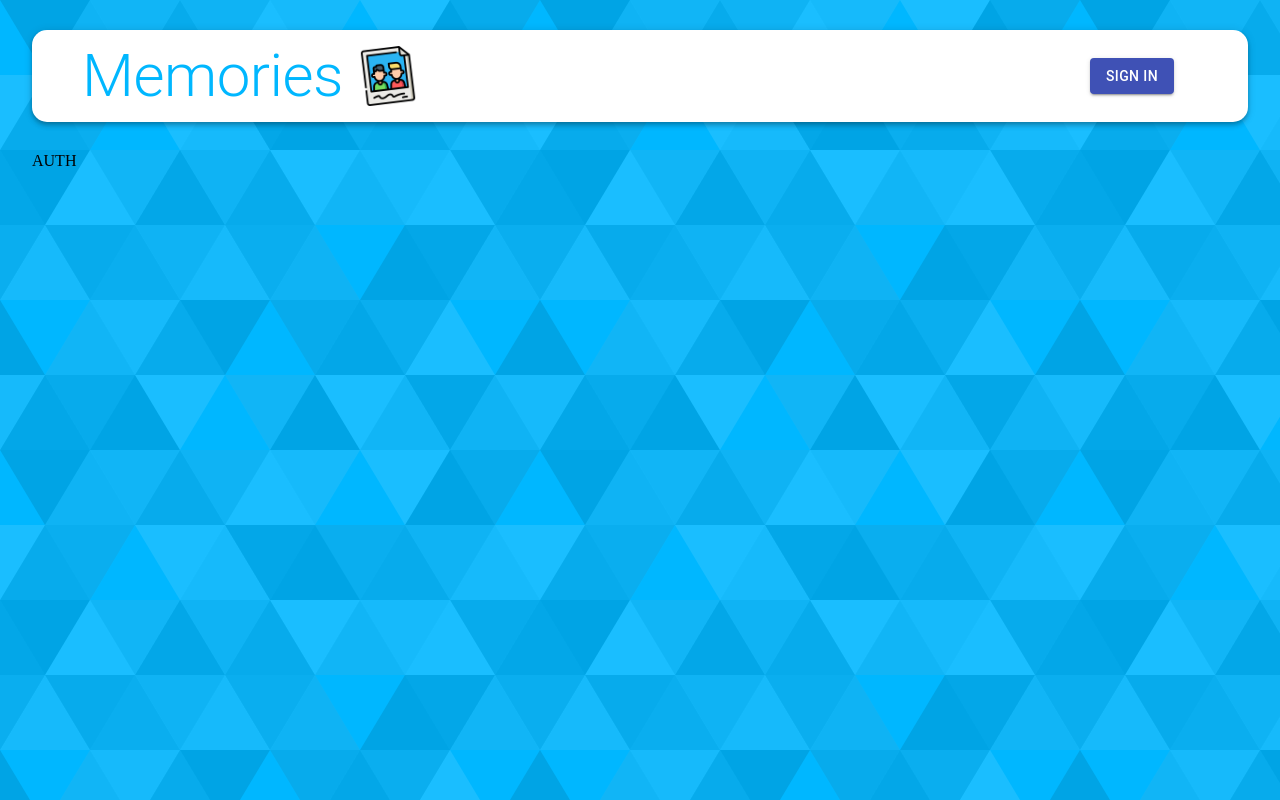
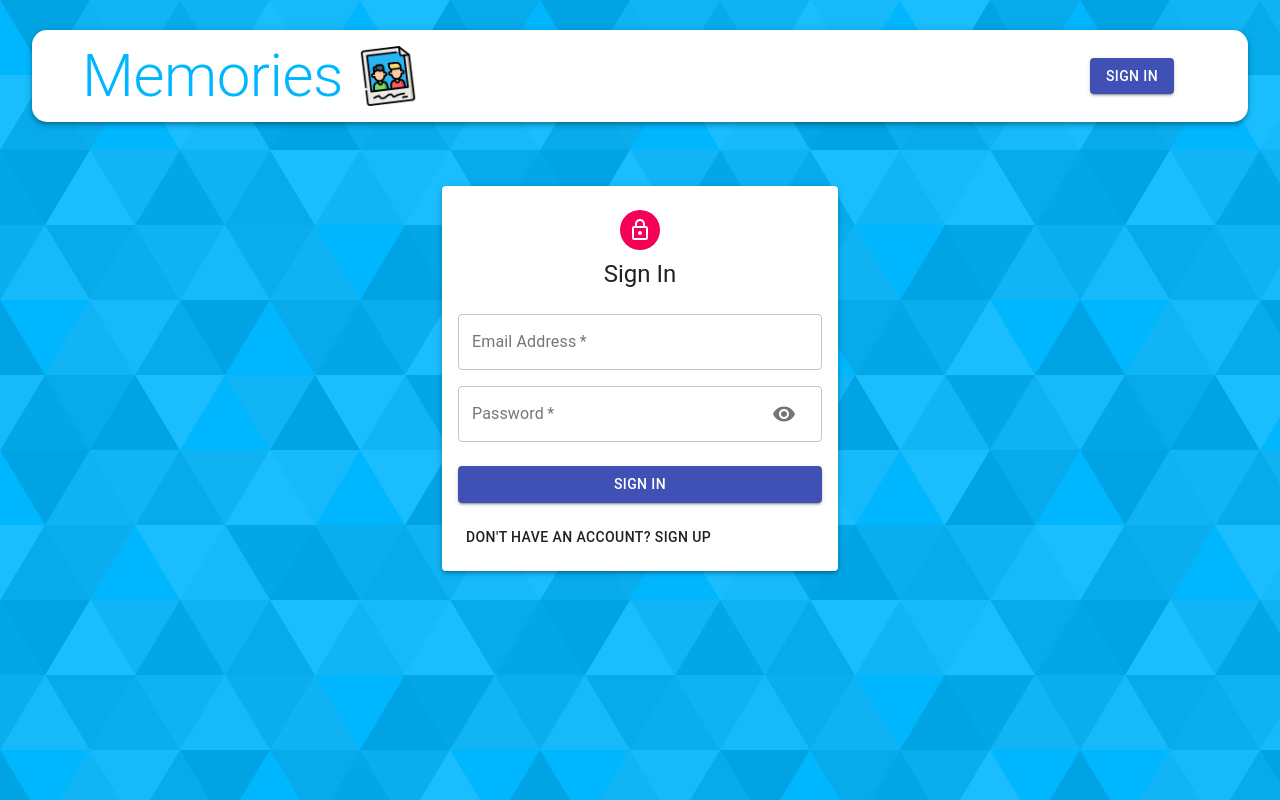
Before and after one commit to AshishMhrzn10/MERN-memories-JS-mastery-, a React (Create React App) app in the folder client/: page /auth in a window 1280 px wide. Built offline with nearby package versions, Linux system fonts and the light colour scheme.

Commit message:
Auth form done

```diff
--- a/client/src/components/Auth/Auth.js
+++ b/client/src/components/Auth/Auth.js
@@ -1,11 +1,61 @@
-import React from 'react';
+import React, { useState } from 'react';
+import { Avatar, Button, Paper, Grid, Typography, Container, TextField } from '@material-ui/core';
+import useStyles from './styles';
+import LockOutlinedIcon from '@material-ui/icons/LockOutlined';
+import Input from './Input';
 
 const Auth = () => {
-    const state = null;
+    const classes = useStyles();
+    const [showPassword, setShowPassword] = useState(false);
+    const [isSignup, setIsSignup] = useState(false);
+
+    const handleShowPassword = () => setShowPassword((prevShowPassword) => !prevShowPassword);
+
+    const handleSubmit = () => {
+
+    };
+
+    const handleChange = () => {
+
+    };
+
+    const switchMode = () => {
+        setIsSignup((prevIsSignup) => !prevIsSignup);
+        handleShowPassword(false);
+    };
+
     return (
-        <div>
-            AUTH
-        </div>
+        <Container component="main" maxWidth="xs">
+            <Paper className={classes.paper} elevation={3}>
+                <Avatar className={classes.avatar}>
+                    <LockOutlinedIcon />
+                </Avatar>
+                <Typography variant="h5">{isSignup ? 'Sign Up' : 'Sign In'}</Typography>
+                <form className={classes.form} onSubmit={handleSubmit}>
+                    <Grid container spacing={2}>
+                        {
+                            isSignup && (
+                                <>
+                                    <Input name="firstName" label="First Name" handleChange={handleChange} half />
+                                    <Input name="lastName" label="Last Name" handleChange={handleChange} half />
+                                </>
+                            )
+                        }
+                        <Input name="email" label="Email Address" handleChange={handleChange} type="email" />
+                        <Input name="password" label="Password" handleChange={handleChange} type={showPassword ? "text" : "password"} handleShowPassword={handleShowPassword} />
+                        {isSignup && <Input name="confirmPassword" label="Repeat Password" handleChange={handleChange} type="password" />}
+                    </Grid>
+                    <Button type="submit" fullWidth variant="contained" color="primary" className={classes.submit}>{isSignup ? 'Sign Up' : 'Sign In'}</Button>
+                    <Grid type="container" justify="flex-end">
+                        <Grid item>
+                            <Button onClick={switchMode}>
+                                {isSignup ? `Already have an account? Sign In` : `Don't have an account? Sign Up`}
+                            </Button>
+                        </Grid>
+                    </Grid>
+                </form>
+            </Paper>
+        </Container>
     );
 };
 
--- /dev/null
+++ b/client/src/components/Auth/Input.js
@@ -0,0 +1,32 @@
+import React from 'react';
+import { TextField, Grid, InputAdornment, IconButton } from '@material-ui/core';
+import Visibility from '@material-ui/icons/Visibility';
+import VisibilityOff from '@material-ui/icons/VisibilityOff';
+
+const Input = ({ name, handleChange, label, half, autoFocus, type, handleShowPassword }) => {
+    return (
+        <Grid item xs={12} sm={half ? 6 : 12}>
+            <TextField
+                name={name}
+                onChange={handleChange}
+                variant="outlined"
+                required
+                fullWidth
+                label={label}
+                autoFocus={autoFocus}
+                type={type}
+                InputProps={name === 'password' && {
+                    endAdornment: (
+                        <InputAdornment position="end">
+                            <IconButton onClick={handleShowPassword}>
+                                {type === 'password' ? <Visibility /> : <VisibilityOff />}
+                            </IconButton>
+                        </InputAdornment>
+                    )
+                }}
+            />
+        </Grid>
+    );
+};
+
+export default Input;
--- a/client/src/components/Auth/styles.js
+++ b/client/src/components/Auth/styles.js
@@ -0,0 +1,30 @@
+import { makeStyles } from '@material-ui/core/styles';
+
+export default makeStyles((theme) => ({
+    paper: {
+        marginTop: theme.spacing(8),
+        display: 'flex',
+        flexDirection: 'column',
+        alignItems: 'center',
+        padding: theme.spacing(2),
+    },
+    root: {
+        '& .MuiTextField-root': {
+            margin: theme.spacing(1),
+        },
+    },
+    avatar: {
+        margin: theme.spacing(1),
+        backgroundColor: theme.palette.secondary.main,
+    },
+    form: {
+        width: '100%', // Fix IE 11 issue.
+        marginTop: theme.spacing(3),
+    },
+    submit: {
+        margin: theme.spacing(3, 0, 2),
+    },
+    googleButton: {
+        marginBottom: theme.spacing(2),
+    },
+}));
```
